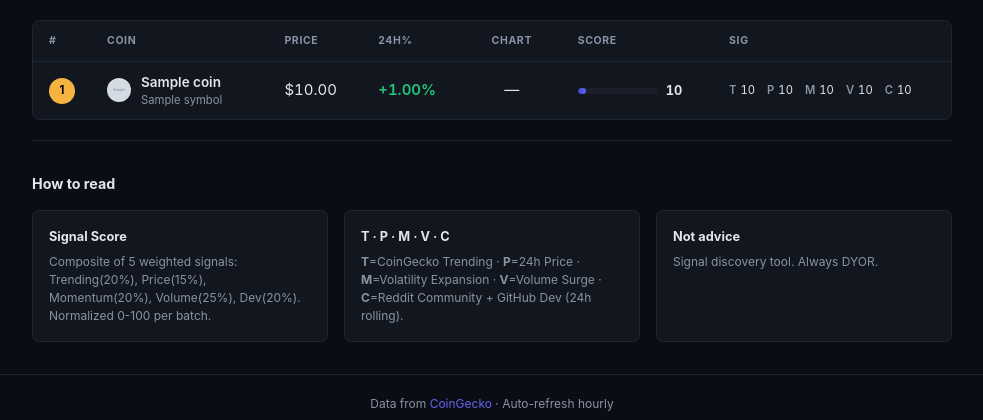
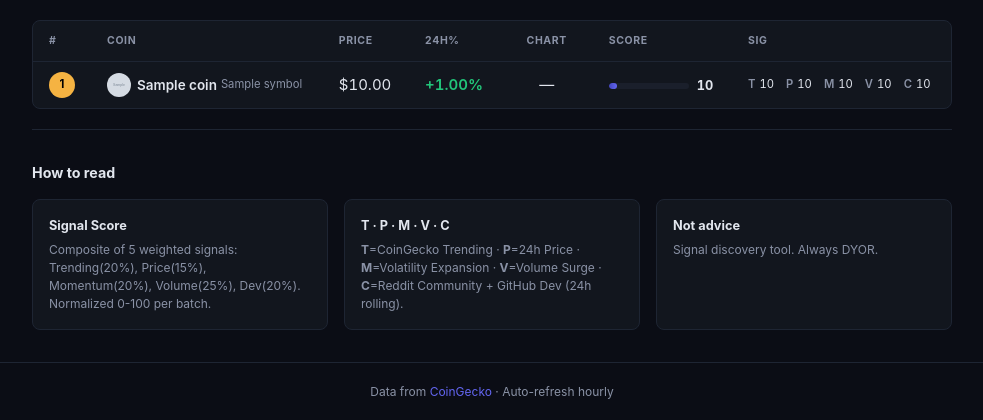
Before and after one commit to Duka-X/crypto-radar, a FastAPI app: template templates/index.html in a window 1280 px wide. Shown: the part 146-566 px from the top of the page, without its empty margins (148-1131 px from the left). Run offline with FastAPI, Linux system fonts and the light colour scheme; the template is opened without the code that fills it: most values are stand-ins (such as "Sample title", 1, 10 or a date in 2020); grey boxes marked "Sample" are stand-in pictures.

Commit message:
Fix: change COIN column from stacked to inline layout for vertical alignment with other columns

```diff
--- a/static/style.css
+++ b/static/style.css
@@ -66,11 +66,11 @@ tbody tr:hover { background: var(--surface-2); }
 .rank-1 { background: var(--gold); color: #000; }
 .rank-2 { background: var(--silver); color: #000; }
 .rank-3 { background: var(--bronze); color: #fff; }
-.col-coin { min-width: 160px; display: flex; align-items: center; gap: 10px; }
-.coin-icon { border-radius: 50%; flex-shrink: 0; }
-.coin-info { display: flex; flex-direction: column; }
-.coin-name { font-weight: 600; font-size: 0.9rem; }
-.coin-symbol { font-size: 0.75rem; color: var(--text-secondary); }
+.col-coin { min-width: 160px; white-space: nowrap; }
+.coin-icon { border-radius: 50%; vertical-align: middle; margin-right: 6px; }
+.coin-info { display: inline; }
+.coin-name { font-weight: 600; font-size: 0.9rem; vertical-align: middle; }
+.coin-symbol { font-size: 0.75rem; color: var(--text-secondary); vertical-align: middle; margin-left: 4px; }
 .col-price { white-space: nowrap; font-variant-numeric: tabular-nums; }
 .change { font-weight: 600; font-variant-numeric: tabular-nums; }
 .positive { color: var(--green); }
```
